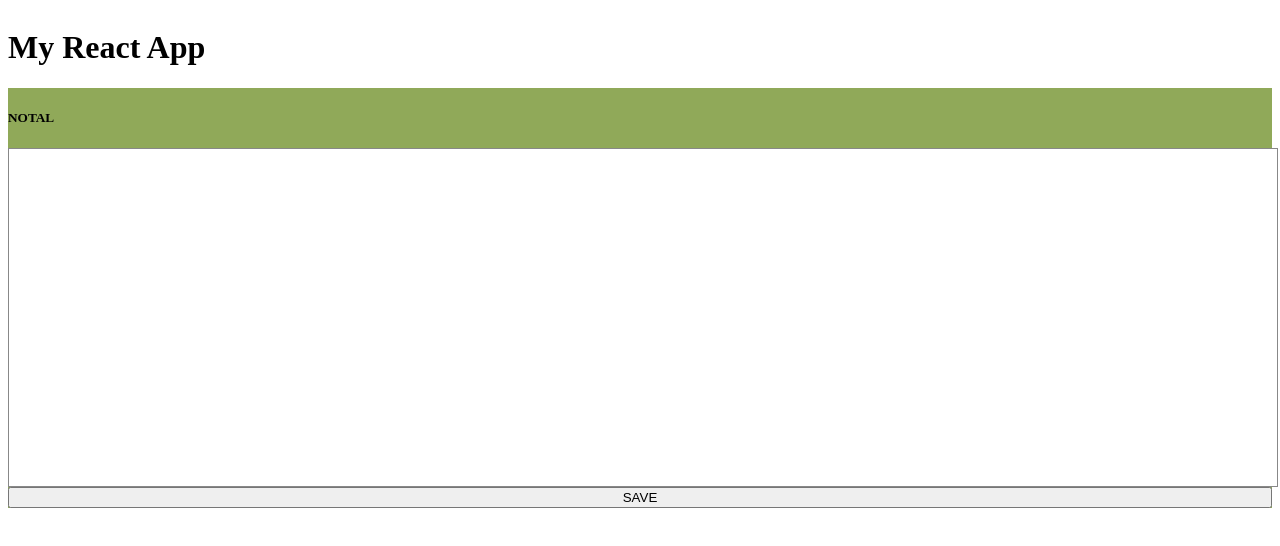
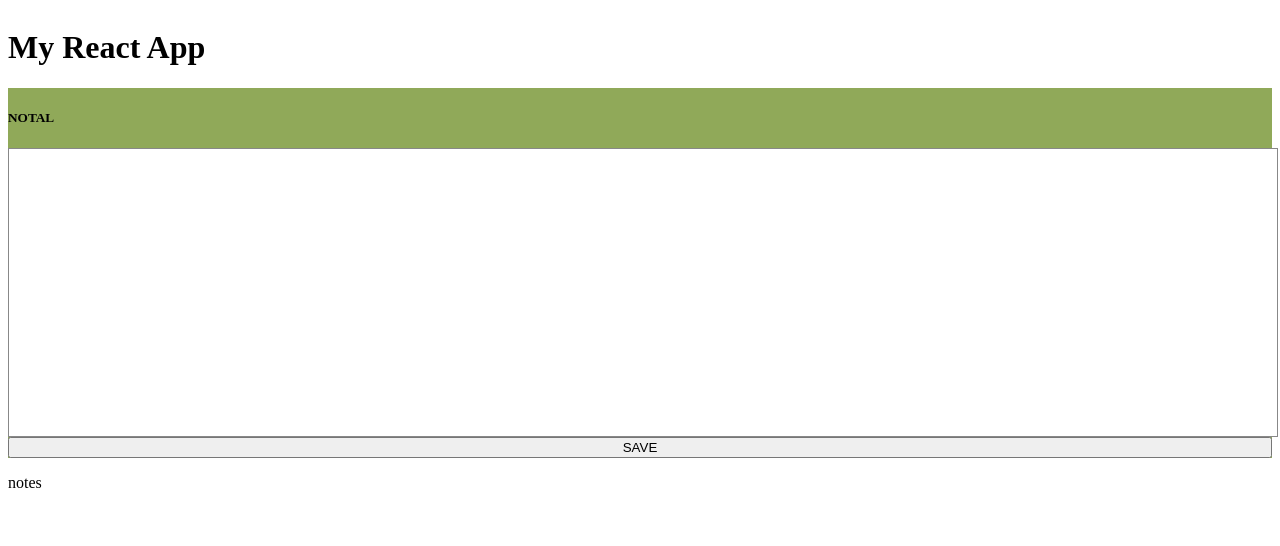
Before and after one commit to GyulizH/notAl, a React app: page / in a window 1280 px wide. Shown: the top 546 px of the page. Built offline with nearby package versions, Linux system fonts and the light colour scheme.

Commit message:
redux to show notelist

```diff
--- a/src/components/App.js
+++ b/src/components/App.js
@@ -1,5 +1,6 @@
 import React from 'react'
 import EmptyEditor from '../components/Editor/EmptyEditor'
+import NoteList from "./NoteList/NoteList";
 
 class App extends React.Component{
     render() {
@@ -13,6 +14,7 @@ class App extends React.Component{
            }}>
             <h1>My React App</h1>
             <EmptyEditor/>
+            <NoteList/>
         </div>
        )
     }
--- a/src/components/Editor/EmptyEditor.js
+++ b/src/components/Editor/EmptyEditor.js
@@ -15,11 +15,11 @@ class EmptyEditor extends React.Component {
 
     handleTextChange (event) {
         this.setState({ text: event.target.value });
-        console.log(this.state.text)
     }
 
     saveNote() {
         this.props.addNote(this.state.text)
+        this.setState({text: ''})
     }
     render() {
         return (
--- a/src/components/NoteList/NoteList.js
+++ b/src/components/NoteList/NoteList.js
@@ -0,0 +1,31 @@
+import React from 'react'
+import {connect} from 'react-redux'
+
+class NoteList extends React.Component{
+    componentDidMount() {
+        console.log(this.props)
+    }
+
+    renderList(){
+        return this.props.notes.notes.map(note => {
+            return(
+                <p>{note}</p>
+
+            )
+        })
+    }
+    render() {
+        return (
+            <div>
+            {this.renderList()}
+        </div>
+        )
+    }
+
+}
+
+const mapStateToProps = (state) => {
+    return {notes: state.notes}
+}
+
+export default connect(mapStateToProps)(NoteList)
```
